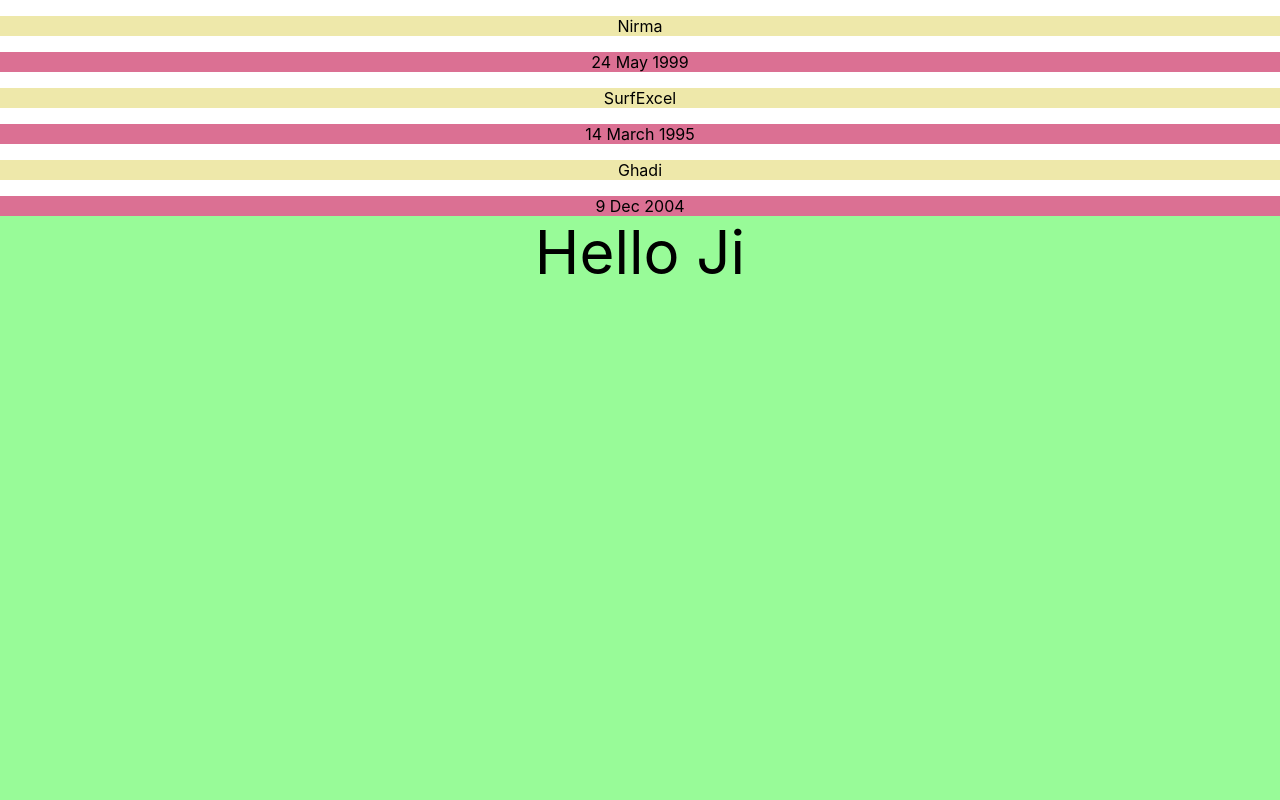
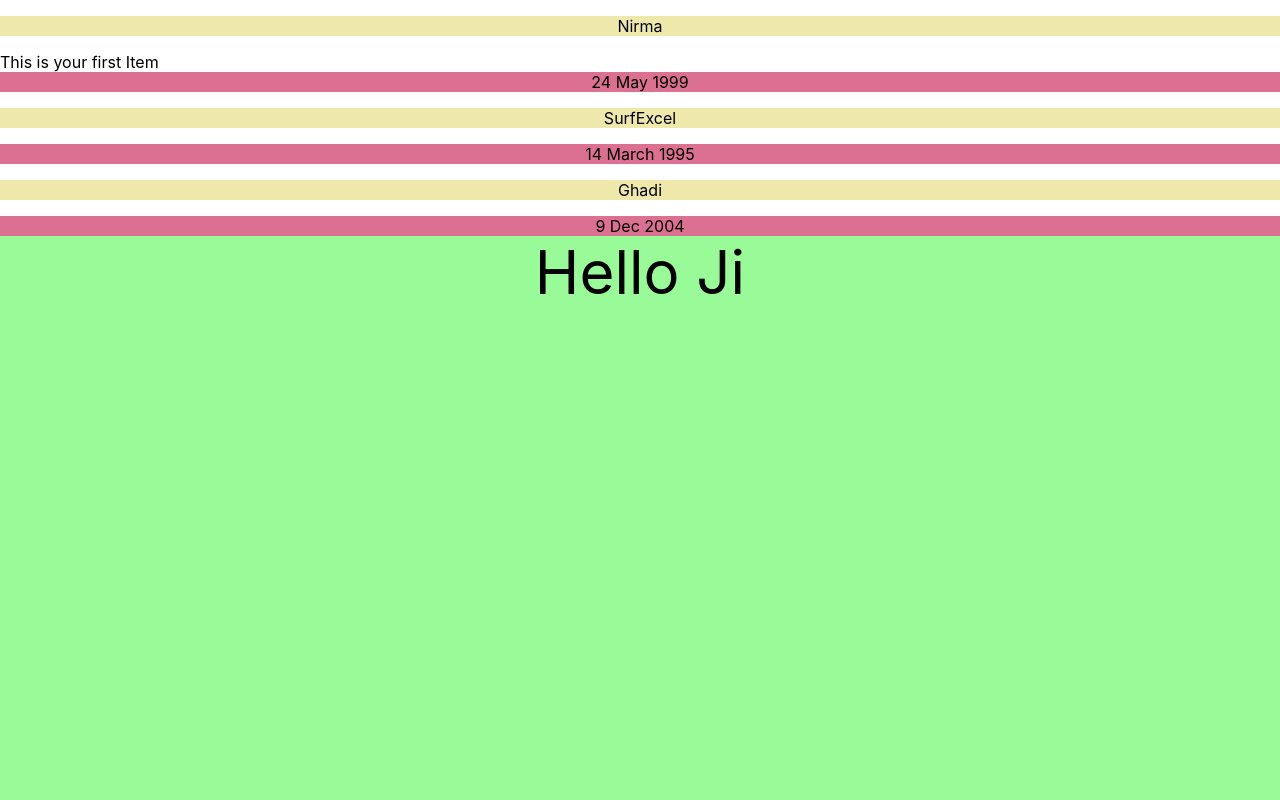
Before and after one commit to Prachi24599/demo, a JavaScript app: page / in a window 1280 px wide. Shown: the top 800 px of the page. Built offline with nearby package versions, Linux system fonts and the light colour scheme; the HTML template or start-up script is replaced by a standard one.

Commit message:
{props.children} to display content inside component

```diff
--- a/src/App.js
+++ b/src/App.js
@@ -26,7 +26,7 @@
   ];
   return (
     <div>
-      <Item name={response[0].itenName}></Item>
+      <Item name={response[0].itenName}>This is your first Item</Item>
       <ItemDate
         day={response[0].itemDay}
         month={response[0].itemMonth}
--- a/src/components/Item.js
+++ b/src/components/Item.js
@@ -2,7 +2,12 @@
 
 function Item(props) {
   const itemName = props.name;
-  return <p className="nirma">{itemName}</p>;
+  return (
+    <div>
+      <p className="nirma">{itemName}</p>
+      {props.children}
+    </div>
+  );
 }
 
 export default Item;
```
